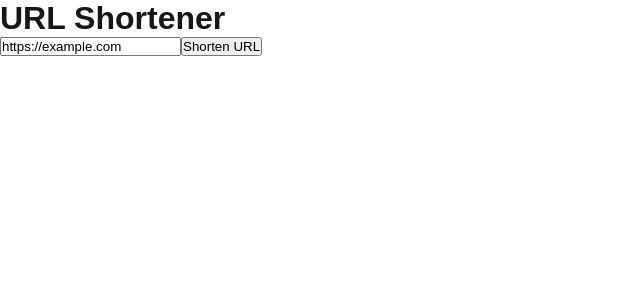
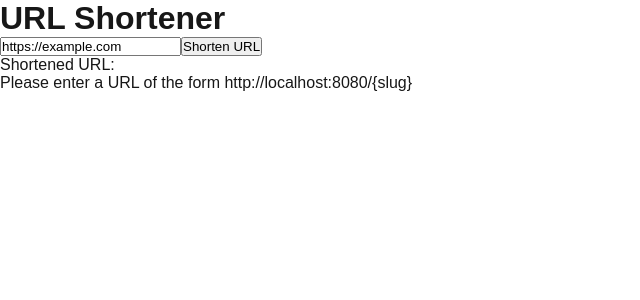
Before and after one commit to hilton-98/url-shortener, a Next.js app: page / in a window 1280 px wide. Both pictures are taken after typing "https://example.com" into the empty fields and a click on the button "Shorten URL". Shown: the top 300 px of the page, without its empty margins (0-640 px from the left). Built offline with nearby package versions, Linux system fonts and the light colour scheme; no server answers.

Commit message:
Sanitize input for URL input

```diff
--- a/src/react/home.component.tsx
+++ b/src/react/home.component.tsx
@@ -3,6 +3,7 @@
 import { useState } from "react";
 
 const phrases = {
+   invalidUrlMessage: 'Please enter a URL of the form http://localhost:8080/{slug}',
    shortenedUrl: 'Shortened URL:',
    submitButton: 'Shorten URL',
    title: 'URL Shortener',
@@ -10,11 +11,24 @@ const phrases = {
 } as const;
 
 export function HomeComponent() {
+  const [errorMessage, setErrorMessage] = useState<string | undefined>(undefined);
   const [url, setUrl] = useState<string>("");
   const [shortenedUrl, setShortenedUrl] = useState<string>("");
 
+  const isValidUrl = (url: string) => {
+   const urlPattern = /^http:\/\/localhost:8080\/[a-zA-Z0-9\-._~:/?#[\]@!$&'()*+,;=%]+$/;
+   return urlPattern.test(url);
+}
+
   const handleSubmit = async (e: React.FormEvent<HTMLFormElement> ) => {
     e.preventDefault();
+
+   if (!isValidUrl(url)) {
+      setErrorMessage(phrases.invalidUrlMessage);
+      return;
+   } else {
+      setErrorMessage(undefined);
+   }
 
     const res = await fetch("/api/shorten", {
       method: "POST",
@@ -27,6 +41,14 @@ export function HomeComponent() {
     const data = await res.json();
     setShortenedUrl(data.shortUrl);
   };
+
+  const ErrorMessage = () => {
+   return errorMessage ? <div>{errorMessage}</div> : null;
+  };
+
+  const ShortenedUrl = () => {
+   return shortenedUrl ? <a href={shortenedUrl}>{shortenedUrl}</a> : null;
+  }
 
   return (
     <div>
@@ -41,12 +63,10 @@ export function HomeComponent() {
         />
         <button type="submit">{phrases.submitButton}</button>
       </form>
-
-      {shortenedUrl && (
-        <div>
-          <p>{phrases.shortenedUrl}<a href={shortenedUrl}>{shortenedUrl}</a></p>
-        </div>
-      )}
+      <div>
+         <p>{phrases.shortenedUrl}<ShortenedUrl /></p>
+      </div>
+      <ErrorMessage />
     </div>
   );
 }
```
